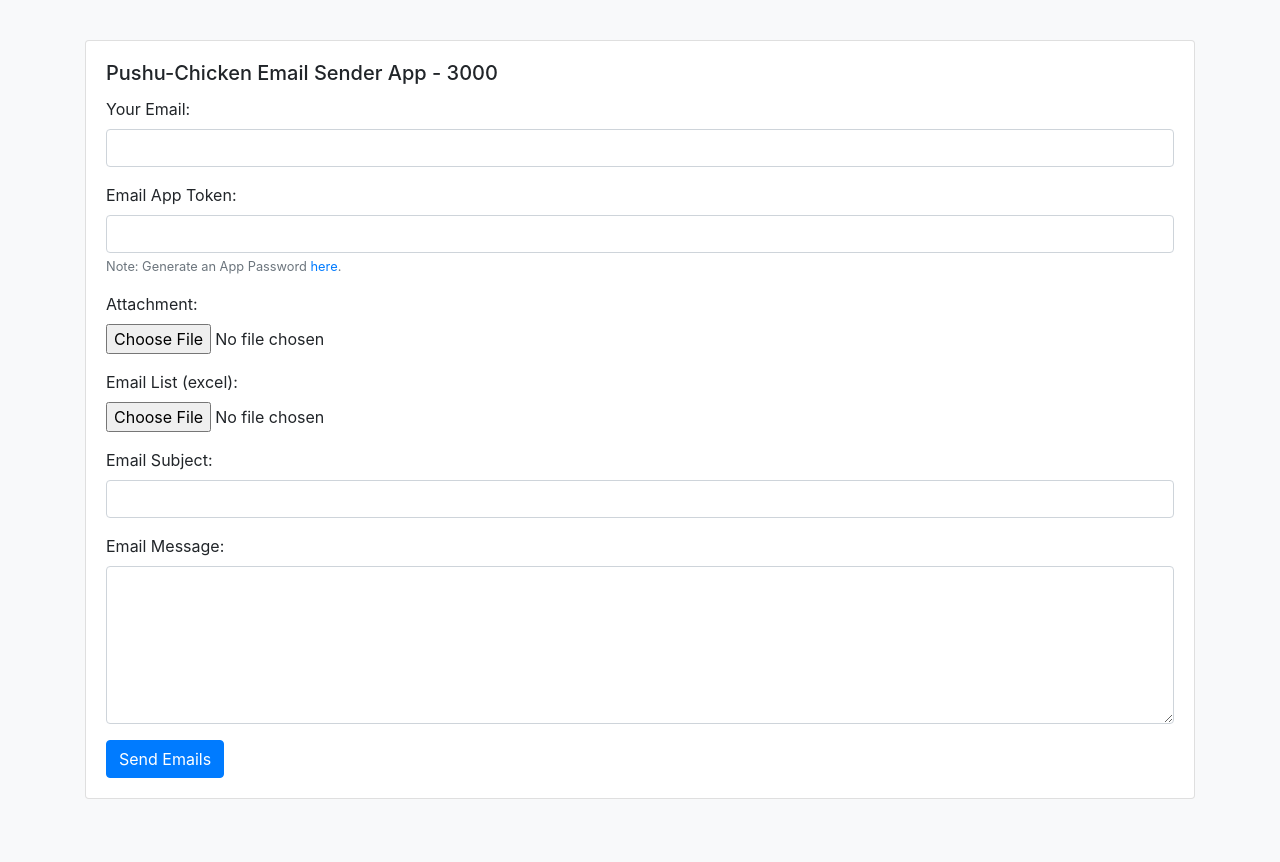
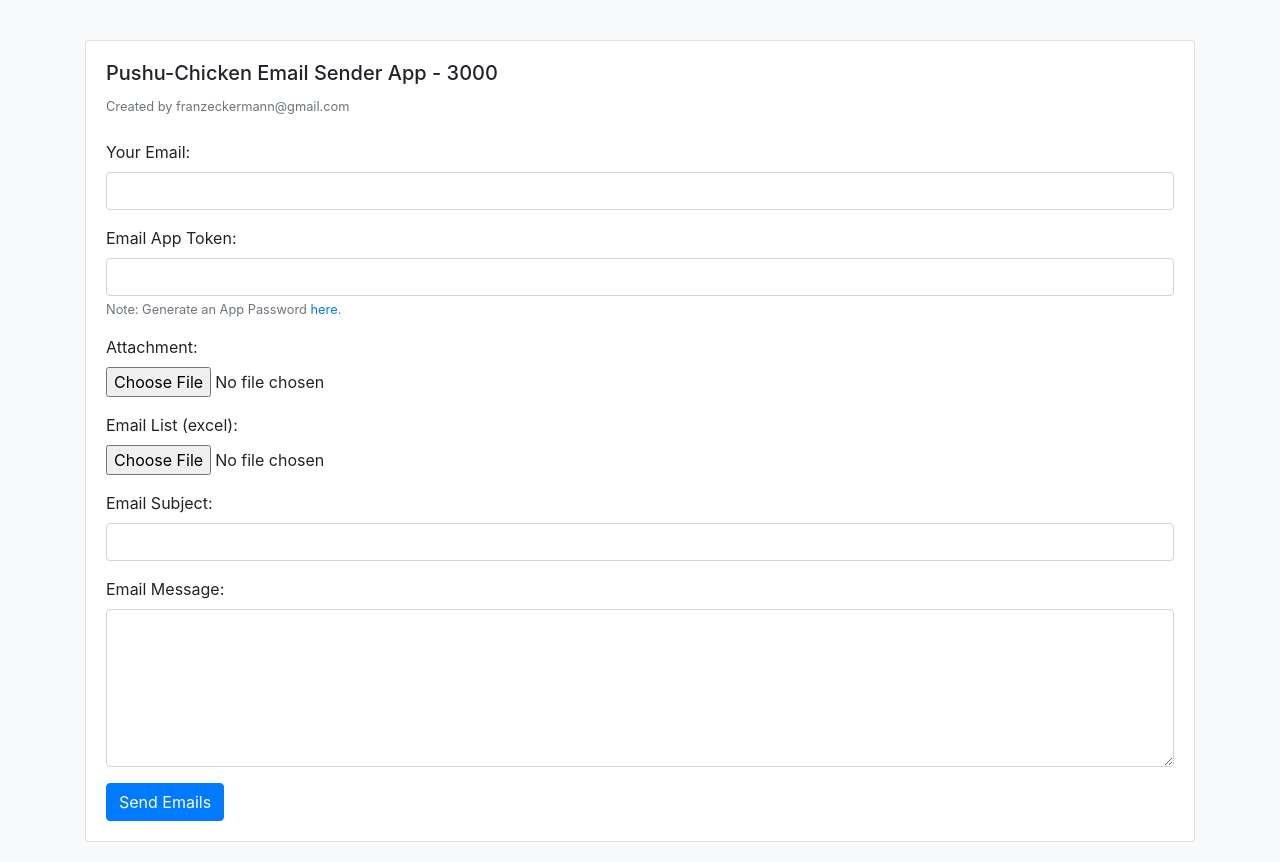
Before and after one commit to DonPon/email-bot-flask, a Flask app: page / in a window 1280 px wide. Before the commit the page ends 799 px from the top, so only its background shows below. Run offline with Flask 3, Linux system fonts and the light colour scheme; some libraries are stand-ins or nearby versions.

Commit message:
added credits

```diff
--- a/templates/index.html
+++ b/templates/index.html
@@ -21,6 +21,10 @@
         <div class="card">
             <div class="card-body">
                 <h5 class="card-title">Pushu-Chicken Email Sender App - 3000</h5>
+                <small class="form-text text-muted">Created by franzeckermann@gmail.com
+                </small>
+                <br>
+
                 <form action="/send_email" method="post" enctype="multipart/form-data">
                     <div class="form-group">
                         <label for="sender_email">Your Email:</label>
```
